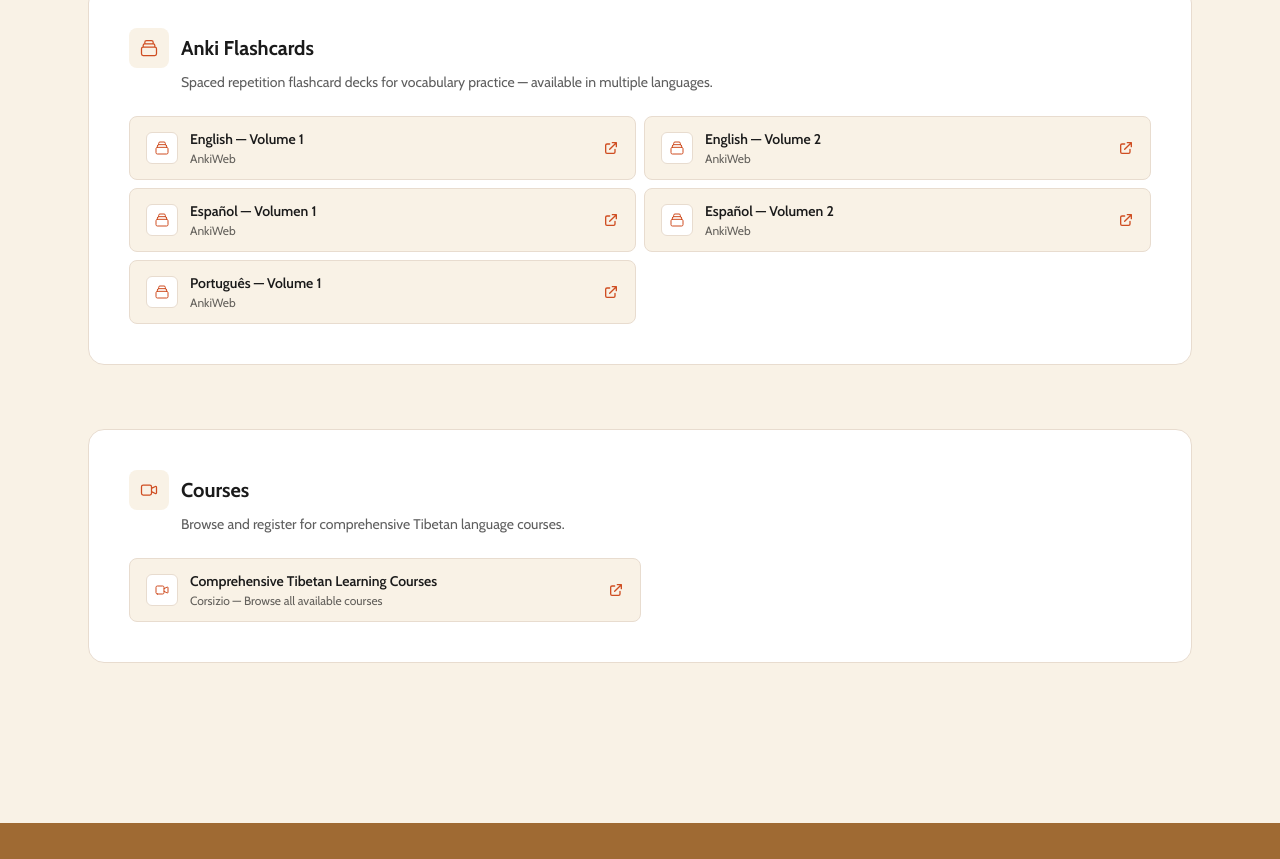
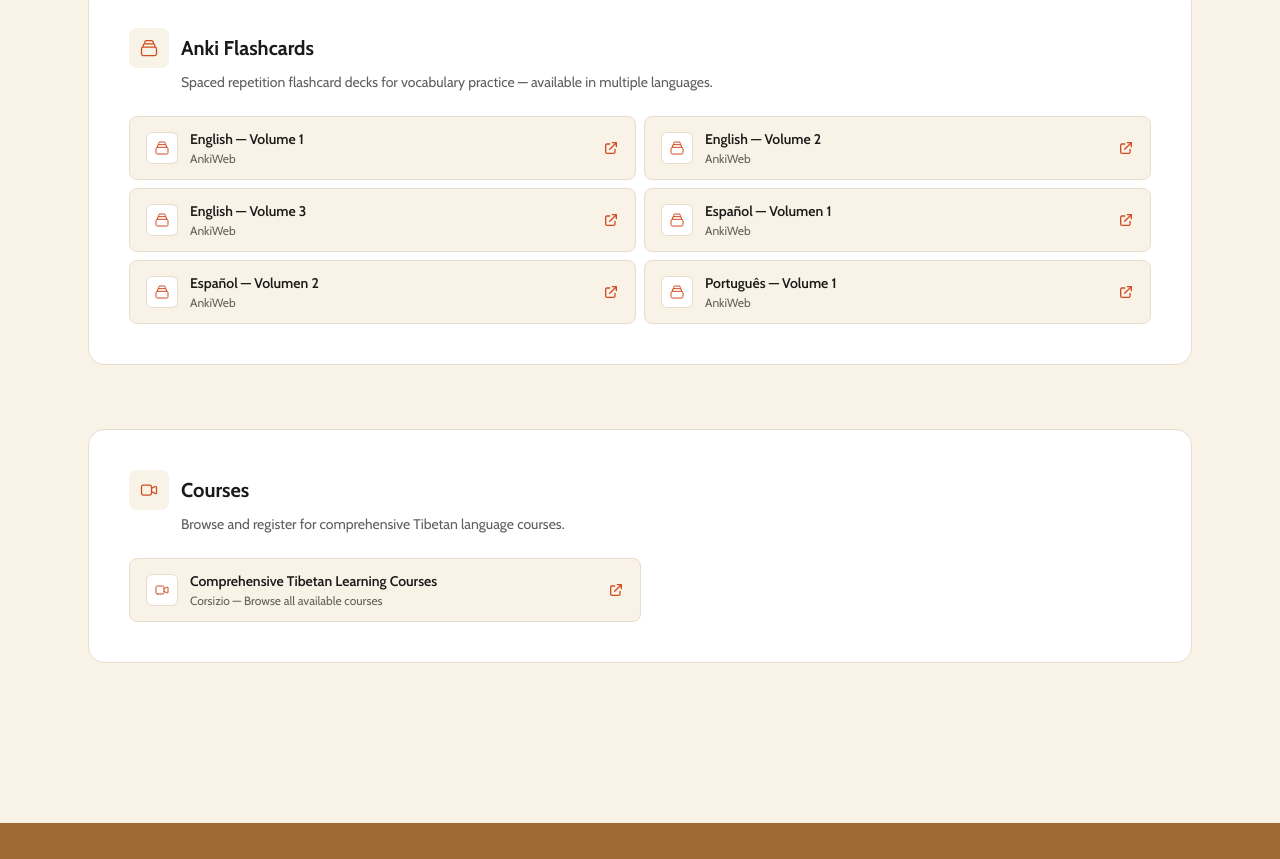
Before and after one commit to iloha-222/tibetan-website, an Astro site: page /resources in a window 1280 px wide. Shown: the part 1841-2700 px from the top of the page. Built offline with nearby package versions, Linux system fonts and the light colour scheme; Astro itself is replaced by a stand-in of ours; some packages are replaced by stand-ins of ours.

Commit message:
Add Anki Deck for Volume 3 to resources page
Co-Authored-By: Claude Sonnet 4.6 <noreply@anthropic.com>

```diff
--- a/src/pages/resources/index.astro
+++ b/src/pages/resources/index.astro
@@ -519,6 +519,16 @@ import Analytics from "@vercel/analytics/astro";
 							</div>
 							<svg class="w-4 h-4 text-[#CF4D21] flex-shrink-0" fill="none" stroke="currentColor" viewBox="0 0 24 24"><path stroke-linecap="round" stroke-linejoin="round" stroke-width="2" d="M10 6H6a2 2 0 00-2 2v10a2 2 0 002 2h10a2 2 0 002-2v-4M14 4h6m0 0v6m0-6L10 14"></path></svg>
 						</a>
+						<a href="https://ankiweb.net/shared/info/1050075346" target="_blank" rel="noopener noreferrer" class="resource-card flex items-center gap-3 bg-[#f9f2e6] rounded-lg border border-[#e8dccf] px-4 py-3">
+							<div class="w-8 h-8 rounded-md bg-white border border-[#e8dccf] flex items-center justify-center flex-shrink-0">
+								<svg class="w-4 h-4 text-[#CF4D21]" fill="none" stroke="currentColor" viewBox="0 0 24 24"><path stroke-linecap="round" stroke-linejoin="round" stroke-width="1.5" d="M19 11H5m14 0a2 2 0 012 2v6a2 2 0 01-2 2H5a2 2 0 01-2-2v-6a2 2 0 012-2m14 0V9a2 2 0 00-2-2M5 11V9a2 2 0 012-2m0 0V5a2 2 0 012-2h6a2 2 0 012 2v2M7 7h10"></path></svg>
+							</div>
+							<div class="flex-grow min-w-0">
+								<p class="text-sm font-semibold" style="font-family: 'Cabin', Helvetica, Arial, Lucida, sans-serif; color: #1a1a1a;">English — Volume 3</p>
+								<p class="text-xs opacity-60 mt-0.5" style="font-family: 'Cabin', Helvetica, Arial, Lucida, sans-serif;">AnkiWeb</p>
+							</div>
+							<svg class="w-4 h-4 text-[#CF4D21] flex-shrink-0" fill="none" stroke="currentColor" viewBox="0 0 24 24"><path stroke-linecap="round" stroke-linejoin="round" stroke-width="2" d="M10 6H6a2 2 0 00-2 2v10a2 2 0 002 2h10a2 2 0 002-2v-4M14 4h6m0 0v6m0-6L10 14"></path></svg>
+						</a>
 						<a href="https://ankiweb.net/shared/info/2141016137" target="_blank" rel="noopener noreferrer" class="resource-card flex items-center gap-3 bg-[#f9f2e6] rounded-lg border border-[#e8dccf] px-4 py-3">
 							<div class="w-8 h-8 rounded-md bg-white border border-[#e8dccf] flex items-center justify-center flex-shrink-0">
 								<svg class="w-4 h-4 text-[#CF4D21]" fill="none" stroke="currentColor" viewBox="0 0 24 24"><path stroke-linecap="round" stroke-linejoin="round" stroke-width="1.5" d="M19 11H5m14 0a2 2 0 012 2v6a2 2 0 01-2 2H5a2 2 0 01-2-2v-6a2 2 0 012-2m14 0V9a2 2 0 00-2-2M5 11V9a2 2 0 012-2m0 0V5a2 2 0 012-2h6a2 2 0 012 2v2M7 7h10"></path></svg>
@@ -539,7 +549,7 @@ import Analytics from "@vercel/analytics/astro";
 							</div>
 							<svg class="w-4 h-4 text-[#CF4D21] flex-shrink-0" fill="none" stroke="currentColor" viewBox="0 0 24 24"><path stroke-linecap="round" stroke-linejoin="round" stroke-width="2" d="M10 6H6a2 2 0 00-2 2v10a2 2 0 002 2h10a2 2 0 002-2v-4M14 4h6m0 0v6m0-6L10 14"></path></svg>
 						</a>
-						<a href="https://ankiweb.net/shared/info/436456633" target="_blank" rel="noopener noreferrer" class="resource-card flex items-center gap-3 bg-[#f9f2e6] rounded-lg border border-[#e8dccf] px-4 py-3 sm:col-span-2 sm:max-w-[calc(50%-0.25rem)]">
+						<a href="https://ankiweb.net/shared/info/436456633" target="_blank" rel="noopener noreferrer" class="resource-card flex items-center gap-3 bg-[#f9f2e6] rounded-lg border border-[#e8dccf] px-4 py-3">
 							<div class="w-8 h-8 rounded-md bg-white border border-[#e8dccf] flex items-center justify-center flex-shrink-0">
 								<svg class="w-4 h-4 text-[#CF4D21]" fill="none" stroke="currentColor" viewBox="0 0 24 24"><path stroke-linecap="round" stroke-linejoin="round" stroke-width="1.5" d="M19 11H5m14 0a2 2 0 012 2v6a2 2 0 01-2 2H5a2 2 0 01-2-2v-6a2 2 0 012-2m14 0V9a2 2 0 00-2-2M5 11V9a2 2 0 012-2m0 0V5a2 2 0 012-2h6a2 2 0 012 2v2M7 7h10"></path></svg>
 							</div>
```
